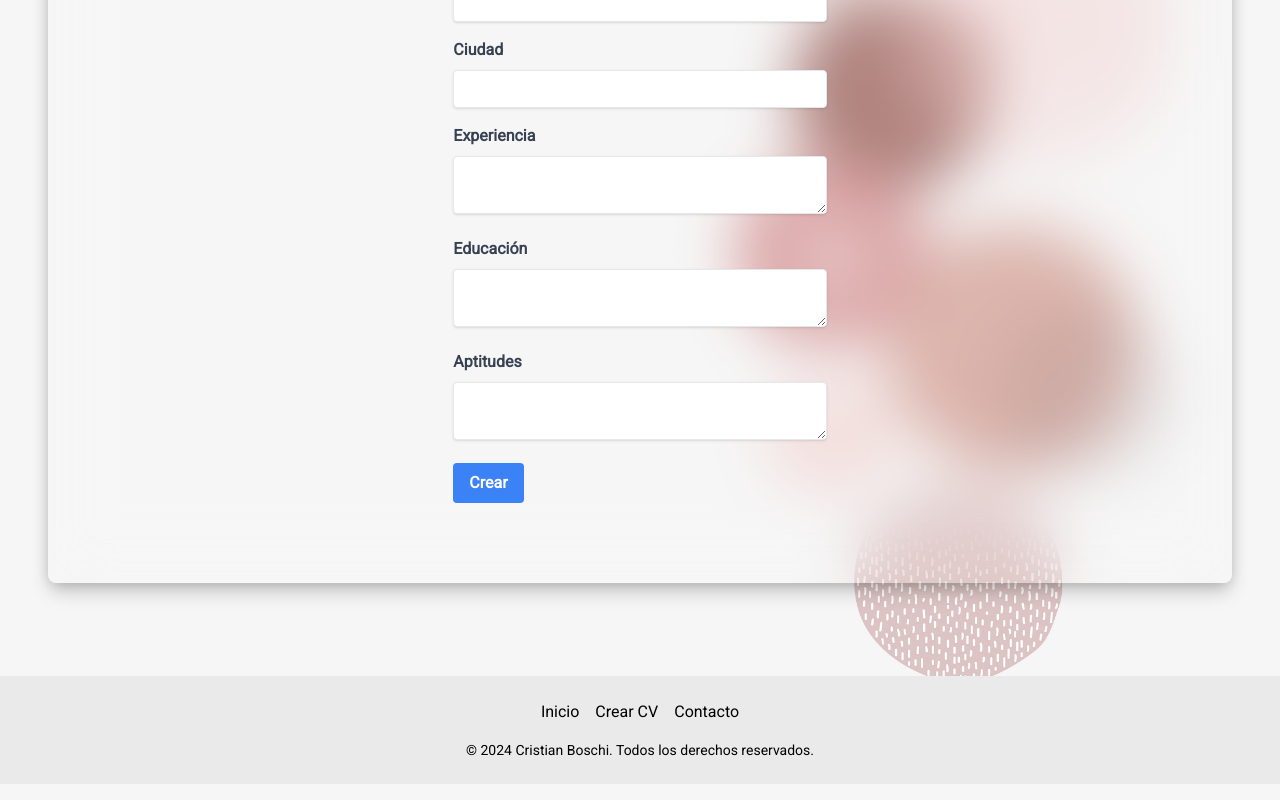
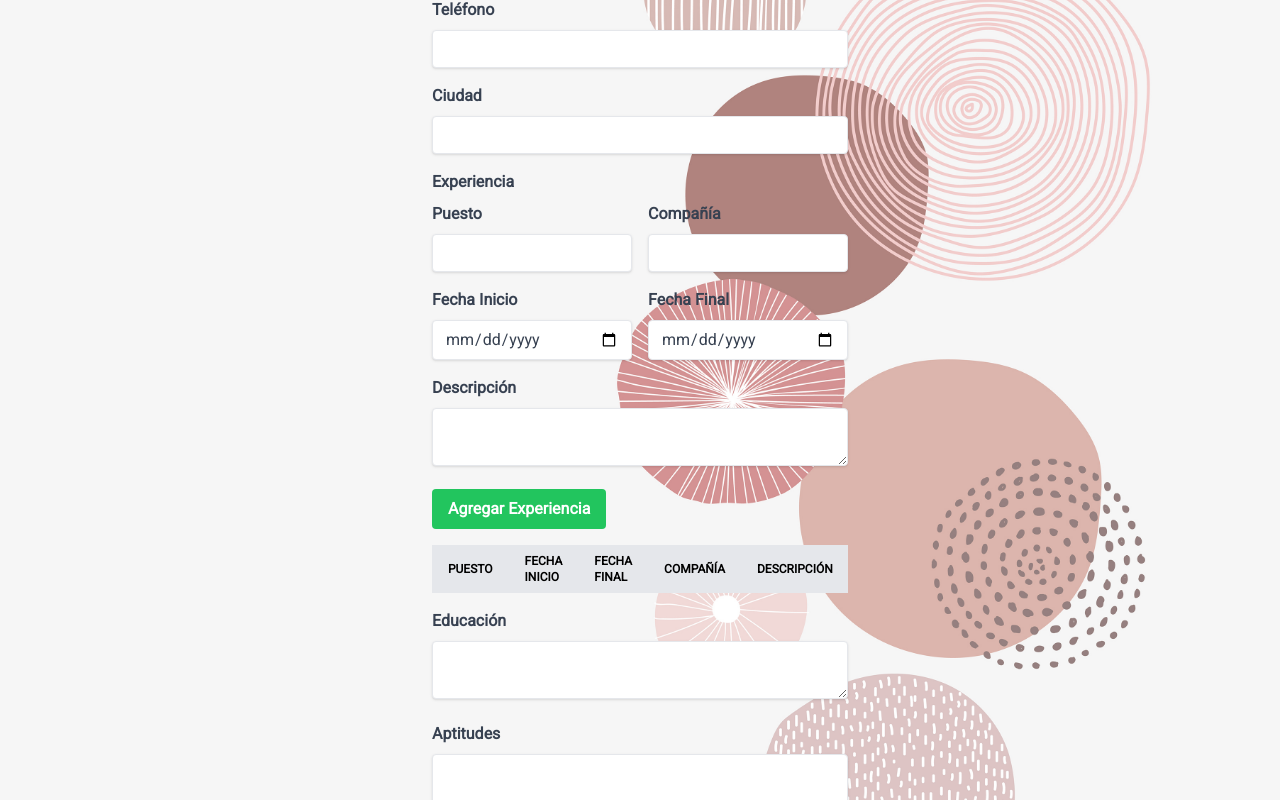
Before and after one commit to 1cristianb/CV-Listo, a Next.js app: page /crear/formulario in a window 1280 px wide. Shown: the part 380-1180 px from the top of the page. Built offline with nearby package versions, Linux system fonts and the light colour scheme.

Commit message:
se pueden agregar experiencias de trabajo

```diff
--- a/app/(pages)/crear/formulario/page.js
+++ b/app/(pages)/crear/formulario/page.js
@@ -1,19 +1,11 @@
-import FormularioAts from "@/components/formularios/formularioAts"
+import FormularioAts from "@/components/formularioAts/formularioAts"
 
 const Formulario = () => {
     return (
         <>
-             <section className="my-32 flex justify-center items-center h-screen">
-                    <div className="container px-0 md:px-12">
-                        <div className="block rounded-lg bg-[#fffff] px-6 py-12 shadow-[0_2px_15px_-3px_rgba(0,0,0,0.07),0_10px_20px_-2px_rgba(0,0,0,0.04)]  shadow-black/20 md:py-16 md:px-12 -mt-[100px] backdrop-blur-[30px]">
-                            <div className="flex flex-wrap justify-center">
-                                <div className="mb-12 w-full md:w-5/12 lg:mb-0 lg:w-5/12 lg:px-6">
-                                    <FormularioAts />
-                                </div>
-                            </div>
-                        </div>
-                    </div>
-                </section>
+            <section className="my-10 flex justify-center">
+                <FormularioAts />
+            </section>
         </>
     )
 }
--- /dev/null
+++ b/components/formularioAts/experienciaAts.js
@@ -0,0 +1,146 @@
+import React, { useState } from 'react';
+
+const ExperienciaAts = ({ formData, setFormData }) => {
+    const [newExperience, setNewExperience] = useState({
+        position: '',
+        dateStart: '',
+        dateFinish: '',
+        company: '',
+        description: '',
+    });
+
+    const handleNewExperienceChange = (e) => {
+        setNewExperience({ ...newExperience, [e.target.name]: e.target.value });
+    };
+
+    const addExperience = (e) => {
+        e.preventDefault();
+        setFormData({
+            ...formData,
+            experiences: [...formData.experiences, newExperience],
+        });
+        setNewExperience({ position: '', dateStart: '', dateFinish: '', company: '', description: '' });
+    };
+
+    const removeExperience = (index) => {
+        const updatedExperiences = [...formData.experiences];
+        updatedExperiences.splice(index, 1);
+        setFormData({ ...formData, experiences: updatedExperiences });
+    };
+
+    return (
+        <div className="mb-4">
+            <label htmlFor="experience" className="block text-gray-700 font-bold mb-2">
+                Experiencia
+            </label>
+            <div className="grid grid-cols-1 sm:grid-cols-2 gap-4">
+                <div>
+                    <label htmlFor="position" className="block text-gray-700 font-bold mb-2">
+                        Puesto
+                    </label>
+                    <input
+                        type="text"
+                        name="position"
+                        value={newExperience.position}
+                        onChange={handleNewExperienceChange}
+                        className="shadow appearance-none border rounded w-full py-2 px-3 text-gray-700 leading-tight focus:outline-none focus:shadow-outline"
+                    />
+                </div>
+                <div>
+                    <label htmlFor="company" className="block text-gray-700 font-bold mb-2">
+                        Compañía
+                    </label>
+                    <input
+                        type="text"
+                        name="company"
+                        value={newExperience.company}
+                        onChange={handleNewExperienceChange}
+                        className="shadow appearance-none border rounded w-full py-2 px-3 text-gray-700 leading-tight focus:outline-none focus:shadow-outline"
+                    />
+                </div>
+                <div>
+                    <label htmlFor="dates" className="block text-gray-700 font-bold mb-2">
+                        Fecha Inicio
+                    </label>
+                    <input
+                        type="date"
+                        name="dateStart"
+                        value={newExperience.dateStart}
+                        onChange={handleNewExperienceChange}
+                        className="shadow appearance-none border rounded w-full py-2 px-3 text-gray-700 leading-tight focus:outline-none focus:shadow-outline"
+                    />
+                </div>
+                <div>
+                    <label htmlFor="dates" className="block text-gray-700 font-bold mb-2">
+                        Fecha Final
+                    </label>
+                    <input
+                        type="date"
+                        name="dateFinish"
+                        value={newExperience.dateFinish}
+                        onChange={handleNewExperienceChange}
+                        className="shadow appearance-none border rounded w-full py-2 px-3 text-gray-700 leading-tight focus:outline-none focus:shadow-outline"
+                    />
+                </div>
+
+                <div className="col-span-2">
+                    <label htmlFor="description" className="block text-gray-700 font-bold mb-2">
+                        Descripción
+                    </label>
+                    <textarea
+                        name="description"
+                        value={newExperience.description}
+                        onChange={handleNewExperienceChange}
+                        className="shadow appearance-none border rounded w-full py-2 px-3 text-gray-700 leading-tight focus:outline-none focus:shadow-outline"
+                    ></textarea>
+                </div>
+            </div>
+            <button
+                type="button"
+                onClick={addExperience}
+                className="bg-green-500 hover:bg-green-700 text-white font-bold py-2 px-4 rounded mt-4"
+            >
+                Agregar Experiencia
+            </button>
+
+            <div className="my-4 ">
+                <div class="relative overflow-x-auto md:overflow-hidden">
+                    <table class="w-full text-sm text-left rtl:text-right">
+                        <thead class="text-xs  uppercase">
+                            <tr className="bg-gray-200 rounded-md">
+                                <th className="px-4 py-2">Puesto</th>
+                                <th className="px-4 py-2">Fecha Inicio</th>
+                                <th className="px-4 py-2">Fecha Final</th>
+                                <th className="px-4 py-2">Compañía</th>
+                                <th className="px-4 py-2">Descripción</th>
+                                <th className="px-4 py-2">Acciones</th>
+                            </tr>
+                        </thead>
+                        <tbody>
+                            {formData.experiences.map((experience, index) => (
+                                <tr key={index} className="border-b">
+                                    <td className="px-4 py-2">{experience.position}</td>
+                                    <td className="px-4 py-2">{experience.dateStart}</td>
+                                    <td className="px-4 py-2">{experience.dateFinish}</td>
+                                    <td className="px-4 py-2">{experience.company}</td>
+                                    <td className="px-4 py-2">{experience.description}</td>
+                                    <td className="px-4 py-2">
+                                        <button
+                                            type="button"
+                                            onClick={() => removeExperience(index)}
+                                            className="bg-red-500 hover:bg-red-700 text-white font-bold py-2 px-4 rounded"
+                                        >
+                                            Eliminar
+                                        </button>
+                                    </td>
+                                </tr>
+                            ))}
+                        </tbody>
+                    </table>
+                </div>
+            </div>
+        </div>
+    );
+};
+
+export default ExperienciaAts;
--- a/components/formularios/formularioAts.js
+++ b/components/formularioAts/formularioAts.js
@@ -1,6 +1,7 @@
 "use client"
 import { useState } from 'react';
 import jsPDF from 'jspdf';
+import ExperienciaAts from './experienciaAts';
 
 const FormularioAts = () => {
     const [formData, setFormData] = useState({
@@ -9,18 +10,42 @@
         email: '',
         phone: '',
         city: '',
-        experience: '',
+        experiences: [],
         education: '',
         skills: '',
+    });
+
+    const [newExperience, setNewExperience] = useState({
+        position: '',
+        dateStart: '',
+        dateFinish: '',
+        company: '',
+        description: '',
     });
 
     const handleChange = (e) => {
         setFormData({ ...formData, [e.target.name]: e.target.value });
     };
 
+    const handleNewExperienceChange = (e) => {
+        setNewExperience({ ...newExperience, [e.target.name]: e.target.value });
+    };
+    const addExperience = (e) => {
+        e.preventDefault();
+        setFormData({ ...formData, experiences: [...formData.experiences, newExperience] });
+        setNewExperience({ position: '', dateStart: '', dateFinish: '', company: '', description: '' });
+    };
+
+    const removeExperience = (index) => {
+        const updatedExperiences = [...formData.experiences];
+        updatedExperiences.splice(index, 1);
+        setFormData({ ...formData, experiences: updatedExperiences });
+    };
+
     const handleSubmit = (e) => {
         e.preventDefault();
-        generatePDF(formData);
+        const updatedFormData = { ...formData, title: formData.title.toUpperCase() };
+        generatePDF(updatedFormData);
     };
 
     const generatePDF = (formData) => {
@@ -31,46 +56,54 @@
         doc.setFont("georgia", "bold");
         doc.text(formData.name, 20, 20);
 
-        doc.setFont("georgia", "normal");
+        doc.setFont("georgia", "semi-bold");
         doc.setFontSize(18);
         doc.text(formData.title.toUpperCase(), 20, 30);
 
-        doc.line(20,36,190,36);
+        doc.line(20, 38, 190, 38);
 
         doc.setFontSize(12);
-        doc.text(formData.email, 20, 43);
-        doc.text(formData.phone, 90, 43);
-        doc.text(formData.city, 160, 43);
+        doc.text(formData.email, 20, 45);
+        doc.text(formData.phone, 90, 45);
+        doc.text(formData.city, 160, 45);
 
-        doc.line(20,47,190,47);
+        doc.line(20, 49, 190, 49);
 
         // Agregar la sección de experiencia
         doc.setFontSize(16);
-        doc.text('EXPERIENCIA', 20, 56);
+        doc.text('EXPERIENCIA', 20, 60);
         doc.setFontSize(12);
-        const lineas = doc.splitTextToSize(formData.experience, 180);
-        doc.text(lineas, 20, 64);
+        let yPos = 68;
+        formData.experiences.forEach((experience, index) => {
+            doc.setFont("georgia", "bold");
+            doc.text(`${experience.position} - ${experience.company}`, 20, yPos);
+            doc.setFont("georgia", "normal");
+            doc.text(`${experience.dateStart} - ${experience.dateFinish}`, 20, yPos + 8);
+            const lineas = doc.splitTextToSize(experience.description, 180);
+            doc.text(lineas, 20, yPos + 16);
+            yPos += 20 + lineas.length * 8;
+        });
 
         // Agregar la sección de educación
         doc.setFontSize(16);
-        doc.text('EDUCACIÓN', 20, 100);
+        doc.text('EDUCACIÓN', 20, yPos + 16);
         doc.setFontSize(12);
         const lineasEducacion = doc.splitTextToSize(formData.education, 180);
-        doc.text(lineasEducacion, 20, 108);
+        doc.text(lineasEducacion, 20, yPos + 24);
 
         // Agregar la sección de aptitudes
         doc.setFontSize(16);
-        doc.text('APTITUDES', 20, 136);
+        doc.text('APTITUDES', 20, yPos + 40 + lineasEducacion.length * 8);
         doc.setFontSize(12);
         const lineasAptitudes = doc.splitTextToSize(formData.skills, 180);
-        doc.text(lineasAptitudes, 20, 144);
+        doc.text(lineasAptitudes, 20, yPos + 48 + lineasEducacion.length * 8);
 
         // Guardar el PDF
         doc.save('curriculum.pdf');
     };
 
     return (
-        <form onSubmit={handleSubmit} className="max-w-md mx-auto p-4">
+        <form onSubmit={handleSubmit} className="md:max-w-md min-w-32 mx-auto p-4">
             <div className="mb-4">
                 <label htmlFor="name" className="block text-gray-700 font-bold mb-2">
                     Nombre
@@ -135,17 +168,7 @@
                 />
             </div>
 
-            <div className="mb-4">
-                <label htmlFor="experience" className="block text-gray-700 font-bold mb-2">
-                    Experiencia
-                </label>
-                <textarea
-                    name="experience"
-                    value={formData.experience}
-                    onChange={handleChange}
-                    className="shadow appearance-none border rounded w-full py-2 px-3 text-gray-700 leading-tight focus:outline-none focus:shadow-outline"
-                ></textarea>
-            </div>
+            <ExperienciaAts formData={formData} setFormData={setFormData} />
 
             <div className="mb-4">
                 <label htmlFor="education" className="block text-gray-700 font-bold mb-2">
--- a/components/navbar.js
+++ b/components/navbar.js
@@ -10,7 +10,7 @@
     };
 
     return (
-        <nav className=" text-black w-full fixed top-0 z-50 bg-[#EAEAEA] md:bg-[#f6f6f6]">
+        <nav className=" text-black w-full bg-[#EAEAEA] md:bg-[#f6f6f6]">
             <div className="max-w-7xl mx-auto px-4 sm:px-6 lg:px-8">
                 <div className="flex justify-between items-center h-16">
                     <div className="flex-shrink-0">
@@ -24,7 +24,7 @@
                         </button>
                     </div>
                     <div className="hidden md:block">
-                        <div className=" bg-[#EAEAEA] md:bg-[#f6f6f6] flex space-x-4">
+                        <div className=" bg-[#EAEAEA] md:bg-[#f6f6f6] flex space-x-4 ">
                             <Link href="/" className='hover:text-[#6C9BD2]'>Inicio</Link>
                             <Link href="/crear" className='hover:text-[#6C9BD2]'>Crear CV</Link>
                         </div>
```
